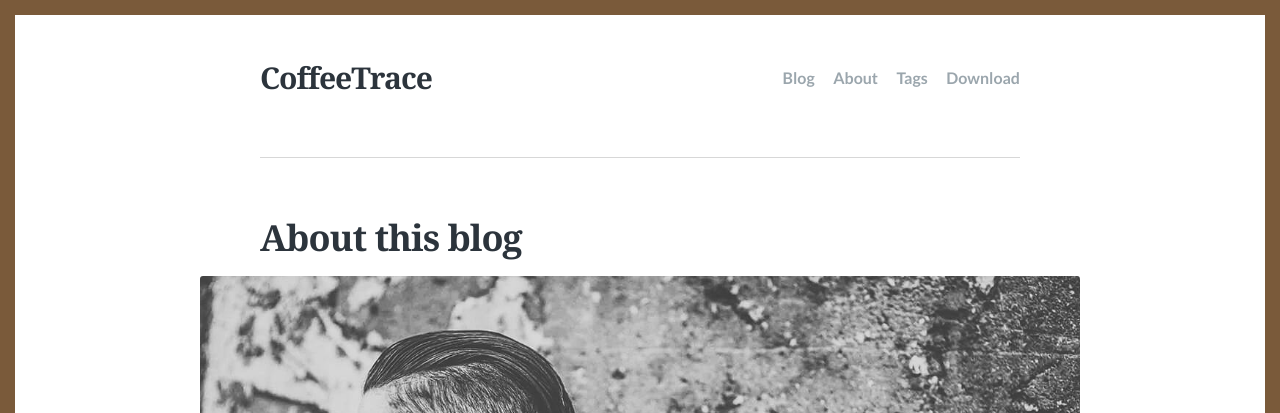
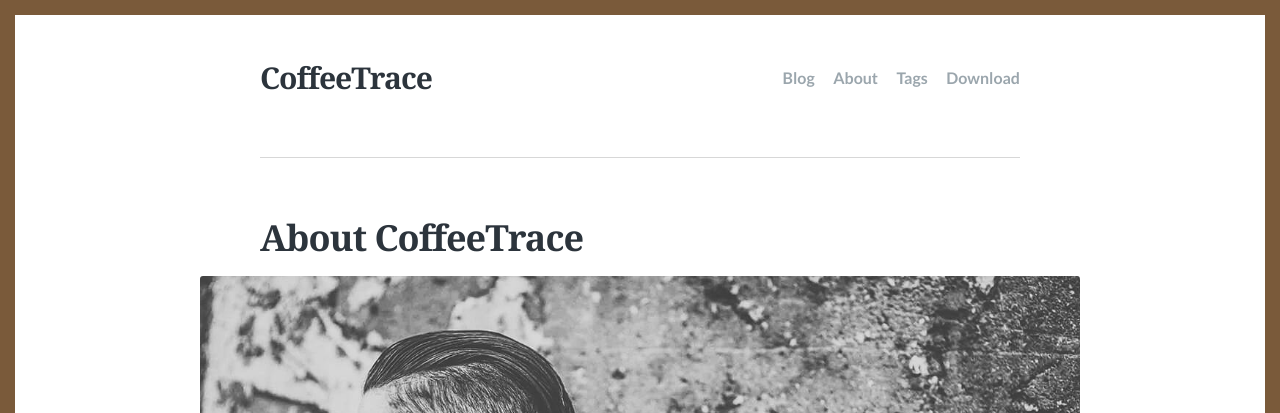
Before and after one commit to coffeetrace/blog, a Jekyll site: the page built from about.md, in a window 1280 px wide. Shown: the top 413 px of the page. Built offline with Jekyll 4.4.1, drawn with Linux system fonts in a browser that asks for light colours; some web fonts are replaced.

Commit message:
Update from Forestry.io Kumar Anirudha updated about.md

```diff
--- a/about.md
+++ b/about.md
@@ -1,10 +1,10 @@
 ---
-title: About this blog
-description: An optional about page for Scriptor Jekyll theme
+title: About CoffeeTrace
+description: An optional about page for CoffeeTrace
 feature_image: images/about.jpg
 layout: page
+
 ---
-
 **John Doe** is a Senior Art Director from [Vilnius](https://en.wikipedia.org/wiki/Vilnius), Lithuania. After graduating from The College of Visual Arts with a degree in Communication Design, he worked for three small graphic design shops where he honed his design style and sensibility.
 
 His work has been recognized by Communication Arts, Print, How, ID, IdN, AIGA, Effie, Archive, Graphis, AdFed and Rockport. Graphic Design USA named him a person to watch in 2015.
```
